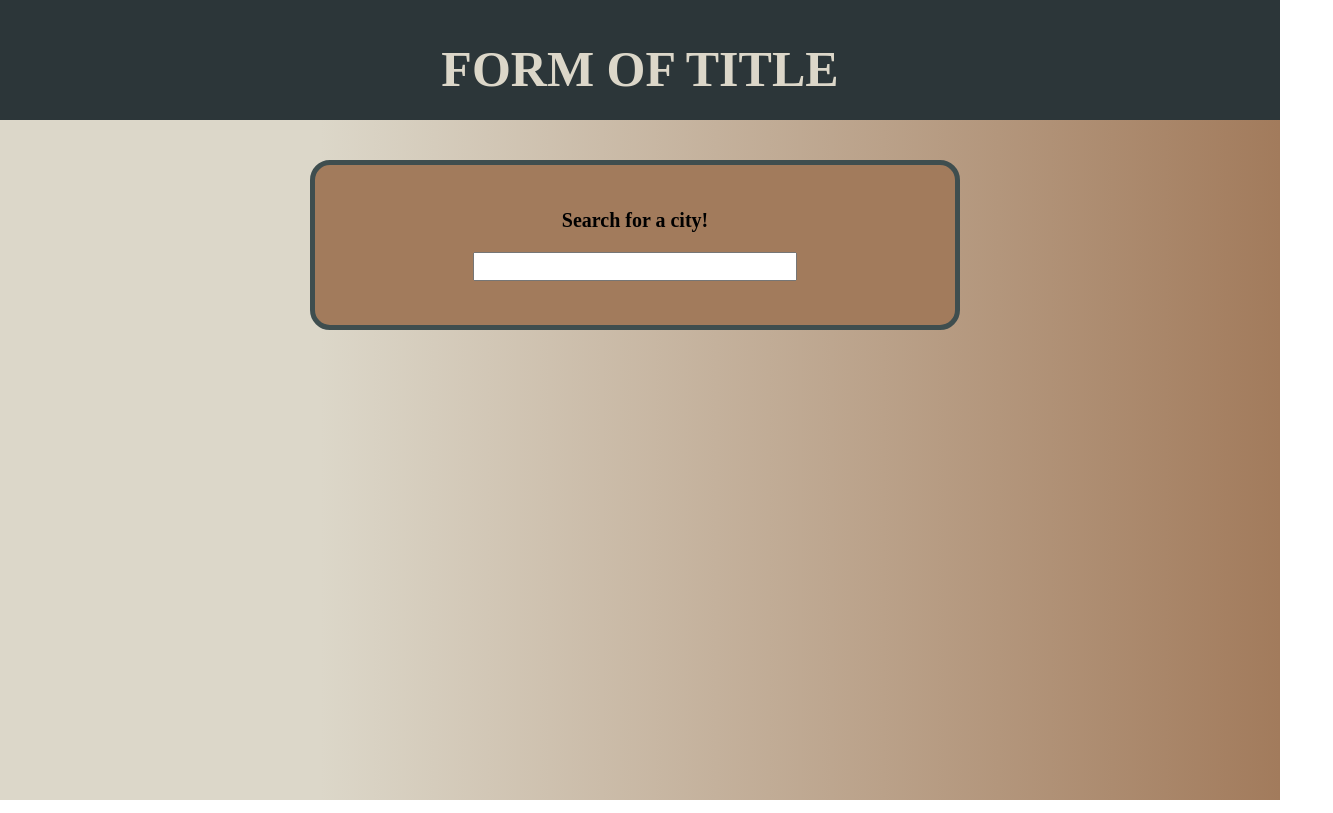
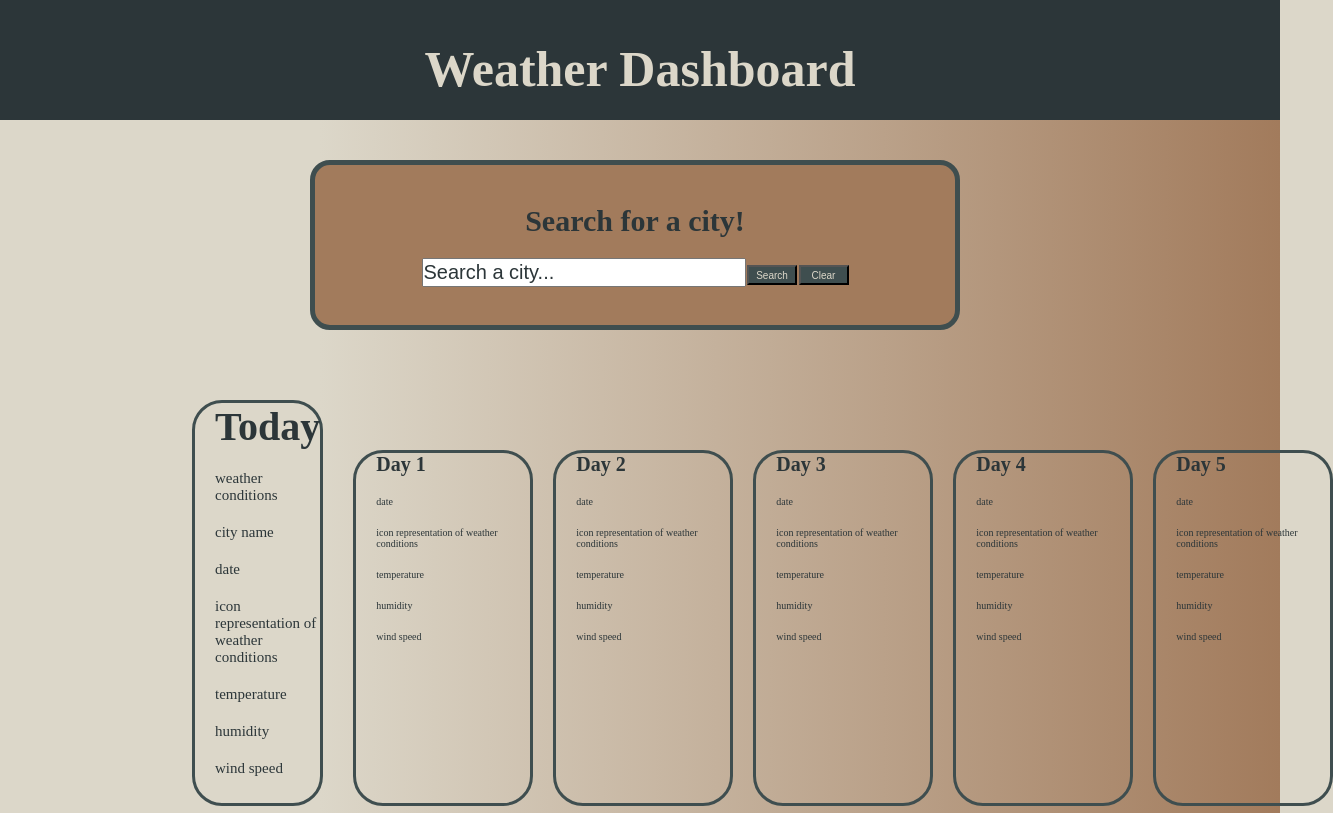
Before and after one commit to seafoodude/homework-6-weatherDash, a plain HTML site: page index.html in a window 1280 px wide. Shown: the top 813 px of the page, 1333 px wide, since content can reach past the window. Drawn offline with Linux system fonts and the light colour scheme.

Commit message:
finished html and css prepwork, needs js

```diff
--- /dev/null
+++ b/Assets/env.js
@@ -0,0 +1,3 @@
+window.env = {
+    API_KEY: "bd2841359a088c66eb187ddb7453a8f7"
+};
--- a/Assets/script.js
+++ b/Assets/script.js
@@ -0,0 +1 @@
+var client_id = window.event.API_KEY;
--- a/Assets/style.css
+++ b/Assets/style.css
@@ -13,15 +13,17 @@
 }
 
 header {
+    z-index: 3;
     display: block;
     position: fixed;
+    top: 0;
     height: 15vh;
     width: 100%;
     text-align: center;
     background-color: var(--drkst);
 }
 
-.title {
+h1 {
     margin-top: 5vh;
     font-size: 5rem;
     color: var(--wht);
@@ -33,9 +35,12 @@ body {
     width: 100%;
 }
 
+/* The brown box that contains the input */
+
 .searchbar {
+    z-index: 1;
     display: flex;
-    position: fixed;
+    position: absolute;
     align-items: center;
     right: 25vw;
     top: 20vh;
@@ -53,8 +58,15 @@ body {
 }
 
 h2 {
-    font-size: 2rem;
+    font-size: 3rem;
     padding-bottom: 2rem;
+    color: var(--drkst);
+}
+
+h3,
+h4,
+p {
+    color: var(--drkst);
 }
 
 input {
@@ -62,3 +74,82 @@ input {
     width: 25vw;
     font-size: 2rem;
 }
+
+button {
+    height: 2rem;
+    width: 5rem;
+}
+
+::placeholder {
+    color: var(--drkst);
+}
+
+.btn {
+    font-size: 1rem;
+    background-color: var(--drk);
+    color: var(--wht);
+}
+
+.btn:hover {
+    cursor: pointer;
+    box-shadow: 0 0.04rem 1.4rem 0 var(--wht);
+    transition: transform 150ms;
+}
+
+.float-center {
+    margin-left: 15vw;
+}
+
+/* Starts the weather part of the dashboard */
+
+.row {
+    display: flex;
+    margin-top: 50vh;
+    height: 45vh;
+    width: 65vw;
+}
+
+.firstCard {
+    height: 40rem;
+    width: 25rem;
+    border: 0.3rem solid var(--drk);
+    border-radius: 3rem;
+    padding-left: 2rem;
+}
+
+h3 {
+
+    font-size: 4rem;
+}
+
+.today {
+    font-size: 1.5rem;
+    padding-top: 2rem;
+}
+
+.fiveDayForecast {
+    display: flex;
+    justify-content: center;
+    padding-left: 1rem;
+    height: 41rem;
+    width: 100rem;
+}
+
+.oneDay {
+    margin-top: 5rem;
+    height: 35rem;
+    width: 35rem;
+    padding-left: 2rem;
+    margin-left: 2rem;
+    border: 0.3rem solid var(--drk);
+    border-radius: 3rem;
+}
+
+h4 {
+    font-size: 2rem;
+}
+
+.foreDay {
+    font-size: 1rem;
+    padding-top: 2rem;
+}
--- a/index.html
+++ b/index.html
@@ -1,31 +1,99 @@
 <!DOCTYPE html>
 <html lang="en">
+
 <head>
     <meta charset="UTF-8">
     <meta http-equiv="X-UA-Compatible" content="IE=edge">
     <meta name="viewport" content="width=device-width, initial-scale=1.0">
-    <link rel="stylesheet" href="./Assets/style.css"/>
+    <link rel="stylesheet" href="./Assets/style.css" />
     <title>Document</title>
 
 </head>
-    <header>
-        <h1 class="title">FORM OF TITLE</div>
-    </header>
+
+<header>
+    <h1>Weather Dashboard</div>
+</header>
 
 <body>
     <div class="searchbar" id="brownBox">
         <div class="searchtext">
             <h2>Search for a city!</h2>
-            <input class=""></input>
+            <form>
+                <input class="input" type="text" placeholder="Search a city..." />
+                <button class="btn" id="search" type="submit">Search</button>
+                <button class="btn" id="clear" type="submit">Clear</button>
+            </form>
         </div>
     </div>
 
-    <div class="firstcard">
+    <div class="float-center row">
+        <div class="firstCard">
+            <h3>Today</h3>
+            <p class="today weatherConditions">weather conditions</p>
+            <p class="today cityName">city name</p>
+            <p class="today date">date</p>
+            <p class="today icon">icon representation of weather conditions</p>
+            <p class="today temperature">temperature</p>
+            <p class="today humidity">humidity</p>
+            <p class="today windSpeed">wind speed</p>
+        </div>
 
-    </div>
+        <div class="fiveDayForecast">
+            <div class="oneDay">
+                <div class="day1">
+                    <h4>Day 1</h4>
+                    <p class="foreDay date">date</p>
+                    <p class="foreDay icon">icon representation of weather conditions</p>
+                    <p class="foreDay temperature">temperature</p>
+                    <p class="foreDay humidity">humidity</p>
+                    <p class="foreDay windSpeed">wind speed</p>
+                </div>
+            </div>
 
-    <div class="fiveDayForecast">
+            <div class="oneDay">
+                <div class="day2">
+                    <h4>Day 2</h4>
+                    <p class="foreDay date">date</p>
+                    <p class="foreDay icon">icon representation of weather conditions</p>
+                    <p class="foreDay temperature">temperature</p>
+                    <p class="foreDay humidity">humidity</p>
+                    <p class="foreDay windSpeed">wind speed</p>
+                </div>
+            </div>
 
+            <div class="oneDay">
+                <div class="day3">
+                    <h4>Day 3</h4>
+                    <p class="foreDay date">date</p>
+                    <p class="foreDay icon">icon representation of weather conditions</p>
+                    <p class="foreDay temperature">temperature</p>
+                    <p class="foreDay humidity">humidity</p>
+                    <p class="foreDay windSpeed">wind speed</p>
+                </div>
+            </div>
+
+            <div class="oneDay">
+                <div class="day4">
+                    <h4>Day 4</h4>
+                    <p class="foreDay date">date</p>
+                    <p class="foreDay icon">icon representation of weather conditions</p>
+                    <p class="foreDay temperature">temperature</p>
+                    <p class="foreDay humidity">humidity</p>
+                    <p class="foreDay windSpeed">wind speed</p>
+                </div>
+            </div>
+
+            <div class="oneDay">
+                <div class="day5">
+                    <h4>Day 5</h4>
+                    <p class="foreDay date">date</p>
+                    <p class="foreDay icon">icon representation of weather conditions</p>
+                    <p class="foreDay temperature">temperature</p>
+                    <p class="foreDay humidity">humidity</p>
+                    <p class="foreDay windSpeed">wind speed</p>
+                </div>
+            </div>
+        </div>
     </div>
 
     <script src="./Assets/script.js"></script>
```
Also changed, not shown: wireframe.txt.
